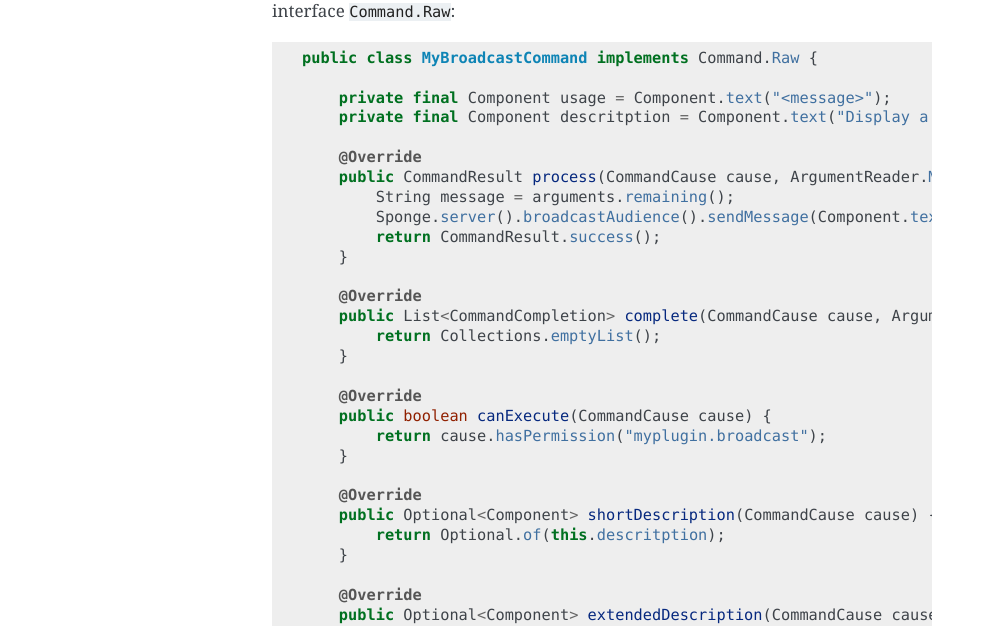
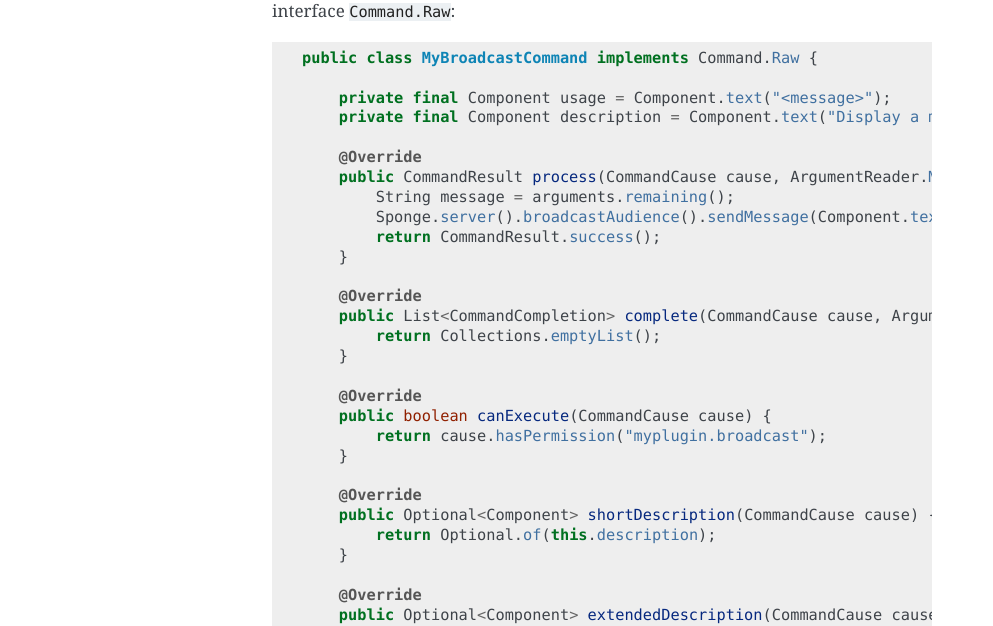
Before and after one commit to SpongePowered/SpongeDocs, a Sphinx documentation site: the page built from source/plugin/commands/rawcommand.rst, in a window 1280 px wide. Shown: the part 439-1065 px from the top of the page, without its empty margins (148-1141 px from the left). Built offline with Sphinx 7.4.7, drawn with Linux system fonts in a browser that asks for light colours; cross-references to code outside the pages are shown as plain code.

Commit message:
Fix typo descritption -> description in rawcommand.rst (#1004)

```diff
--- a/source/plugin/commands/rawcommand.rst
+++ b/source/plugin/commands/rawcommand.rst
@@ -25,7 +25,7 @@ The first step is to create a class for the command. The class has to implement
     public class MyBroadcastCommand implements Command.Raw {
 
         private final Component usage = Component.text("<message>");
-        private final Component descritption = Component.text("Display a message to all players");
+        private final Component description = Component.text("Display a message to all players");
 
         @Override
         public CommandResult process(CommandCause cause, ArgumentReader.Mutable arguments) throws CommandException {
@@ -46,7 +46,7 @@ The first step is to create a class for the command. The class has to implement
 
         @Override
         public Optional<Component> shortDescription(CommandCause cause) {
-            return Optional.of(this.descritption);
+            return Optional.of(this.description);
         }
 
         @Override
```
